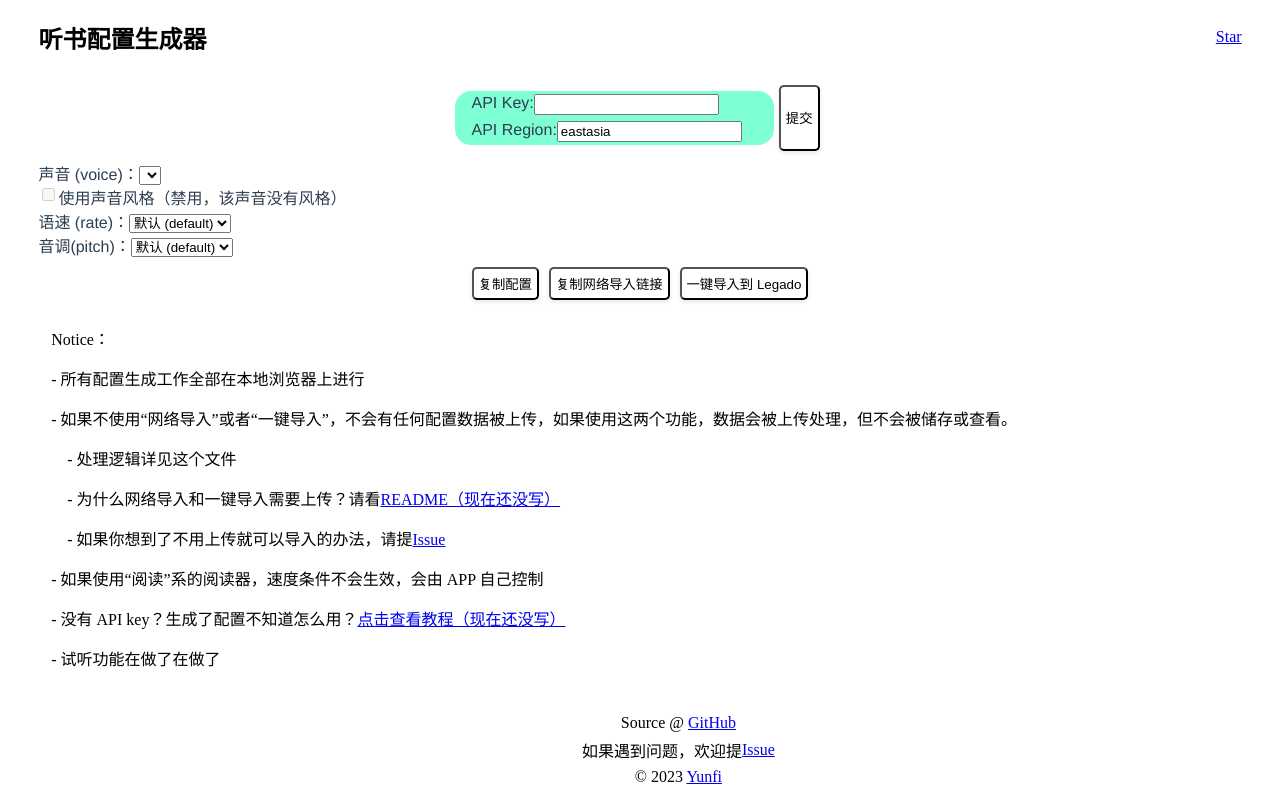
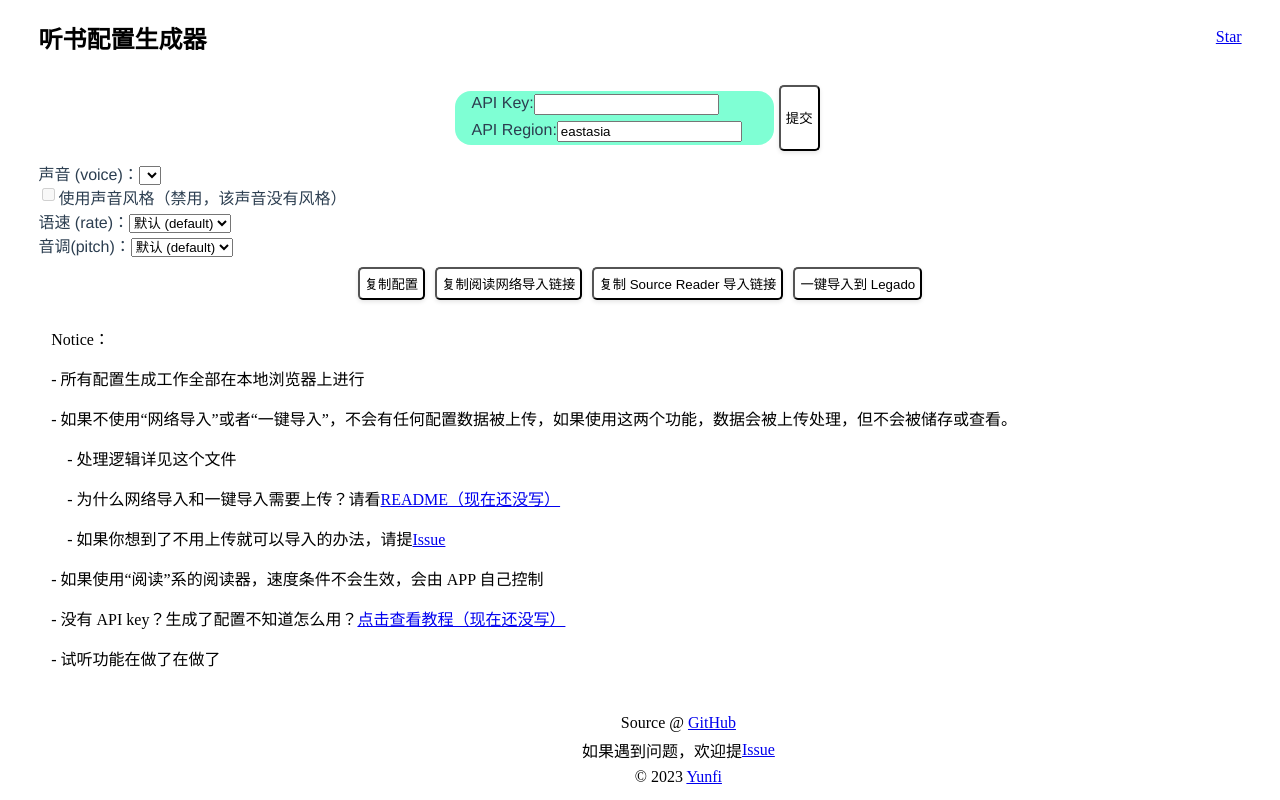
Before and after one commit to yy4382/azure-tts-importer, a Vue app: page / in a window 1280 px wide. Shown: the top 800 px of the page. Built offline with nearby package versions, Linux system fonts and the light colour scheme.

Commit message:
feat: SourceReader web import

```diff
--- a/src/components/TTSImporter.vue
+++ b/src/components/TTSImporter.vue
@@ -61,7 +61,8 @@
         </div>
     </div>
     <button @click="copyLegadoConfig">复制配置</button>
-    <button @click="copyLegadoLink">复制网络导入链接</button>
+    <button @click="copyLegadoLink">复制阅读网络导入链接</button>
+    <button @click="copySourceReaderLink">复制 Source Reader 导入链接</button>
     <button @click="import2Legado">一键导入到 Legado</button>
 </template>
 
@@ -146,7 +147,7 @@ export default {
                 console.log(err)
             })
         },
-        generateLegadoConfig() {
+        generateLegadoConfig(stringFormat = true) {
             let header = {
                 "Ocp-Apim-Subscription-Key": this.apiKey,
                 "Content-Type": "application/ssml+xml",
@@ -171,14 +172,19 @@ export default {
                 "concurrentRate": "0",
                 "contentType": "audio/mpeg",
                 "header": JSON.stringify(header),
-                "id": 1642068899362,
+                "id": Date.now() + "",
                 "loginCheckJs": "",
                 "loginUi": "",
                 "loginUrl": "",
                 "name": `Azure ${this.selectedVoice.LocalName}${this.selectedVoiceStyle || ""}${this.selectedPitch === "default" ? "" : " - " + this.selectedPitch}`,
                 "url": `https://${self.apiRegion}.tts.speech.microsoft.com/cognitiveservices/v1,${JSON.stringify(urlConfig)}`
             }
-            return JSON.stringify(config)
+            if (stringFormat) {
+                return JSON.stringify(config)
+            }
+            else {
+                return config
+            }
         },
         copyLegadoConfig() {
             let config = this.generateLegadoConfig()
@@ -189,9 +195,9 @@ export default {
                 alert("复制失败，请手动复制")
             }
         },
-        copyLegadoLink(){
+        copyLegadoLink() {
             let config = this.generateLegadoConfig()
-            let link = `${window.location.host}/api/legado?config=${encodeURIComponent(config)}`
+            let link = `${window.location.protocol}//${window.location.host}/api/legado?config=${encodeURIComponent(config)}`
             try {
                 navigator.clipboard.writeText(link);
             } catch (err) {
@@ -199,7 +205,19 @@ export default {
                 alert("复制失败，请手动复制")
             }
         },
-        import2Legado(){
+        copySourceReaderLink() {
+            let config = this.generateLegadoConfig(false)
+            config = [config]
+            config = JSON.stringify(config)
+            let link = `${window.location.protocol}//${window.location.host}/api/legado?config=${encodeURIComponent(config)}`
+            try {
+                navigator.clipboard.writeText(link);
+            } catch (err) {
+                console.log(err)
+                alert("复制失败，请手动复制")
+            }
+        },
+        import2Legado() {
             let config = this.generateLegadoConfig()
             let link = `${window.location.host}/api/legado?config=${encodeURIComponent(config)}`
             let leagdoLink = `legado://import/httpTTS?src=${encodeURIComponent(link)}`
```
